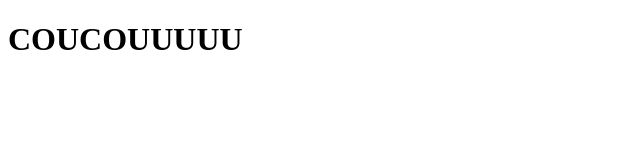
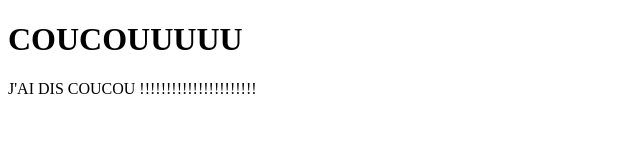
Before and after one commit to mortseb/repo, a plain HTML site: page PROJET-GIT/index.html in a window 1280 px wide. Shown: the whole page, without its empty margins (0-640 px from the left). Drawn offline with Linux system fonts and the light colour scheme.

Commit message:
1er changement

```diff
--- a/PROJET-GIT/index.html
+++ b/PROJET-GIT/index.html
@@ -7,5 +7,6 @@
 </head>
 <body>
     <h1>COUCOUUUUU</h1>
+    <p>J'AI DIS COUCOU !!!!!!!!!!!!!!!!!!!!!!</p>
 </body>
 </html>
```
